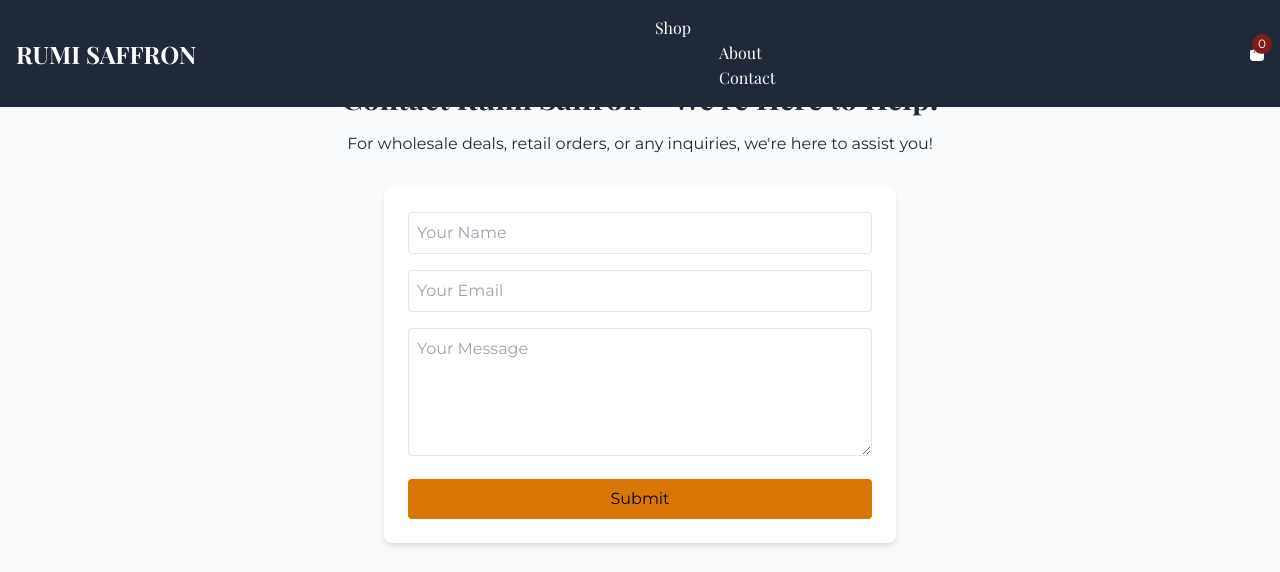
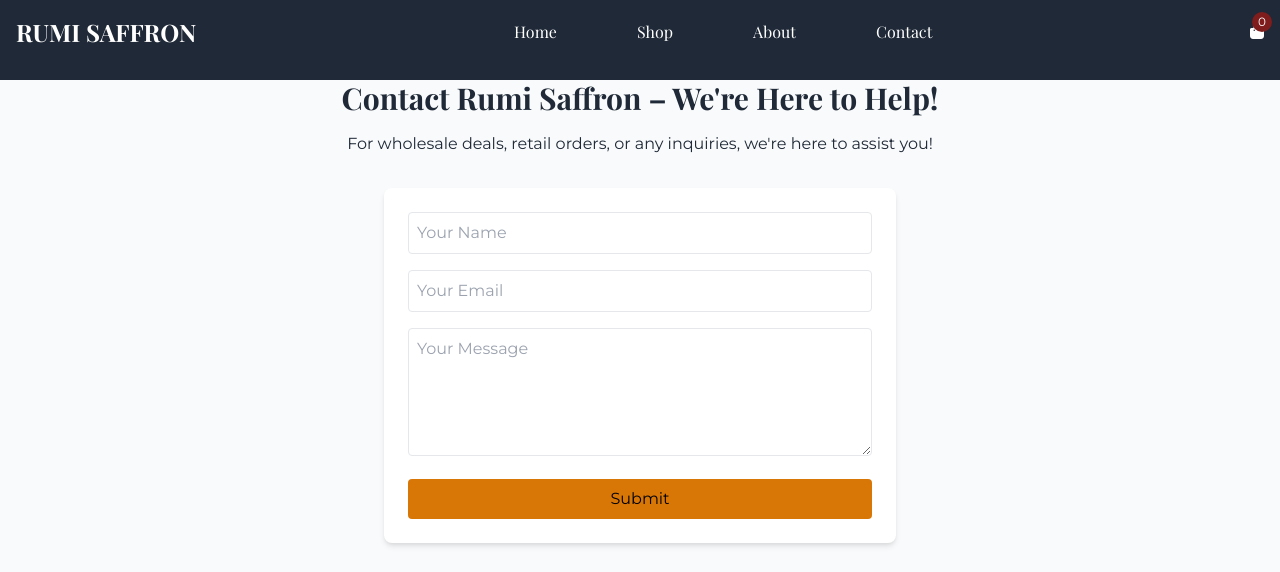
Before and after one commit to Omermuhammadi/Rumi-saffron-2, a plain HTML site: page contact.html in a window 1280 px wide. Shown: the top 572 px of the page. Drawn offline with nearby package versions, Linux system fonts and the light colour scheme.

Commit message:
optimization

```diff
--- a/contact.html
+++ b/contact.html
@@ -12,14 +12,17 @@
 <body class="bg-gray-50">
   <!-- Navbar -->
   <nav class="bg-gray-800 p-4 fixed w-full top-0 z-10">
-    <div class="container mx-auto flex items-center justify-between md:justify-start">
-      <div class="menu-icon md:hidden cursor-pointer order-1">
-        <i class="fas fa-bars text-white"></i>
+    <div class="container mx-auto flex items-center justify-between">
+      <div class="flex items-center">
+        <div class="menu-icon md:hidden cursor-pointer mr-4">
+          <i class="fas fa-bars text-white"></i>
+        </div>
+        <a href="index.html" class="logo text-white text-2xl font-bold">RUMI SAFFRON</a>
       </div>
-      <a href="index.html" class="logo text-white text-2xl font-bold order-2 mx-auto md:mx-0 md:order-1">RUMI SAFFRON</a>
-      <div class="flex-1 hidden md:flex justify-center order-3">
-        <ul class="nav-links space-x-12">
-
+      <div class="flex-1 hidden md:flex justify-center">
+        <ul class="nav-links flex space-x-12">
+          <li class="px-4"><a href="index.html" class="text-white hover:text-yellow-300">Home</a></li>
+          <li class="relative group px-4">
             <a href="shop.html#all" class="text-white hover:text-yellow-300">Shop</a>
             <ul class="absolute hidden group-hover:block bg-gray-100 text-black shadow-lg rounded mt-2 p-2">
               <li><a href="shop.html#all" class="block px-4 py-3 hover:bg-yellow-100">Shop All</a></li>
@@ -32,8 +35,7 @@
           <li class="px-4"><a href="contact.html" class="text-white hover:text-yellow-300">Contact</a></li>
         </ul>
       </div>
-
-      <div class="cart-icon relative cursor-pointer order-4">
+      <div class="cart-icon relative cursor-pointer">
         <i class="fas fa-shopping-bag text-white"></i>
         <span class="cart-count absolute -top-2 -right-2 bg-red-900 text-white rounded-full w-5 h-5 flex items-center justify-center text-xs">0</span>
       </div>
```
Also changed, not shown: about.html (+9 -7 lines), index.html (+9 -8 lines), shop.html (+9 -9 lines).
